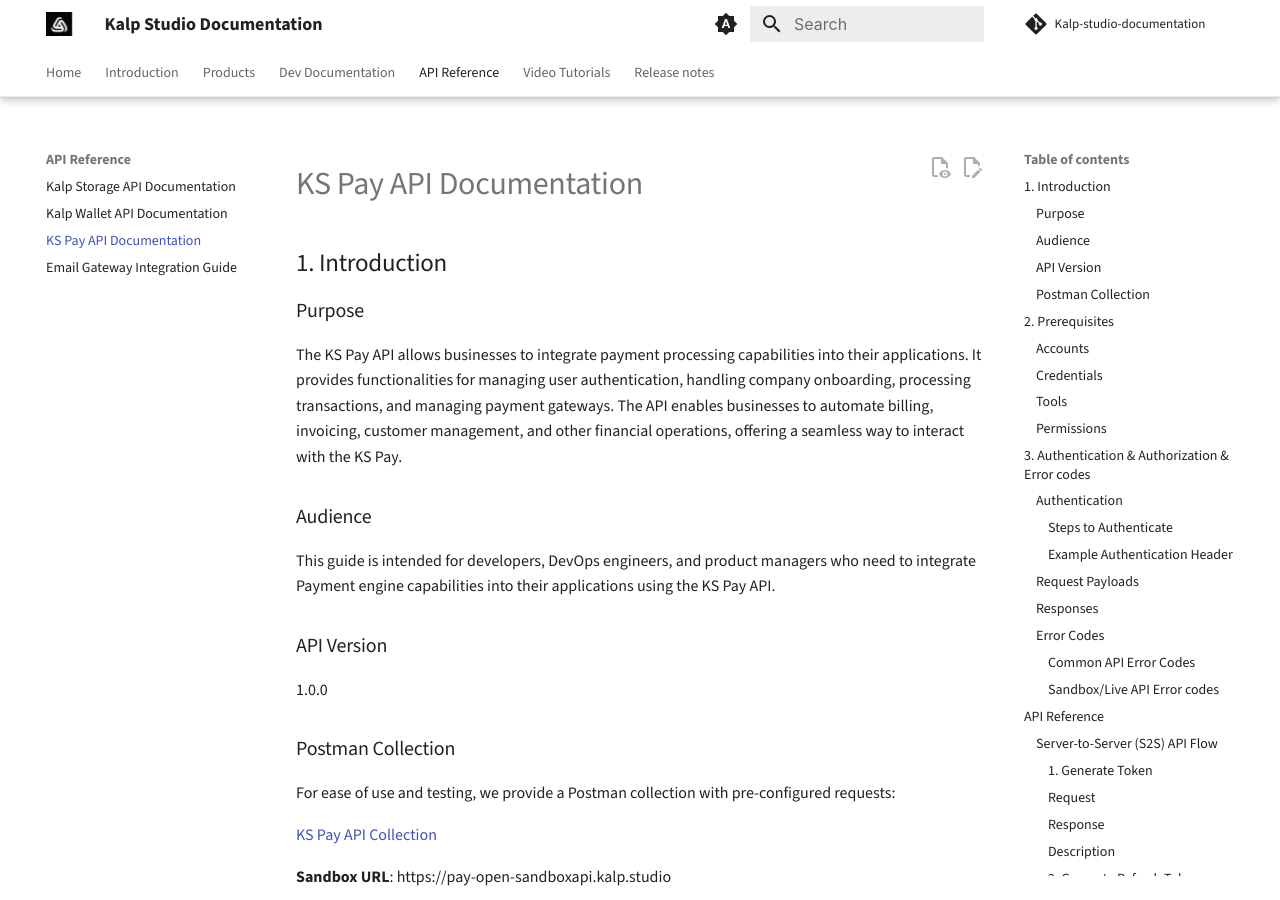
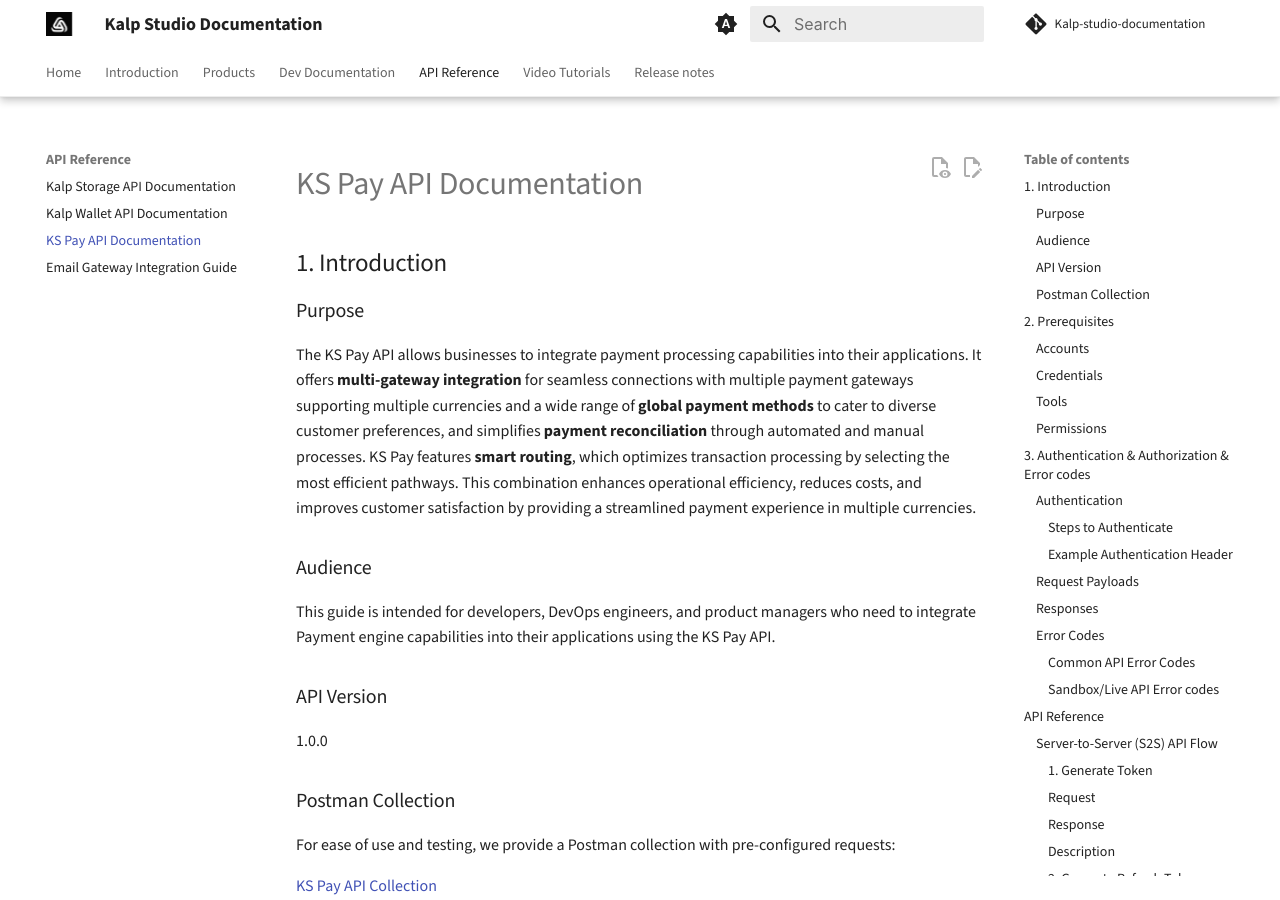
Before and after one commit to p2eengineering/kalp-studio-documentation, an MkDocs documentation site: the page built from docs/API-Reference/KS-Pay-API-Documentation.md, in a window 1280 px wide and 900 px high. Built offline with MkDocs 1.6.1 and Material for MkDocs 9.7.7, drawn with Linux system fonts in a browser that asks for light colours; some web fonts are replaced; comment, search, counter and statistics services are not loaded; old or Windows-style settings are respelled for this version of MkDocs.

Commit message:
KS PAY API DOC

```diff
--- a/docs/API-Reference/KS-Pay-API-Documentation.md
+++ b/docs/API-Reference/KS-Pay-API-Documentation.md
@@ -7,7 +7,8 @@
 
 ### Purpose
 
-The KS Pay API allows businesses to integrate payment processing capabilities into their applications. It provides functionalities for managing user authentication, handling company onboarding, processing transactions, and managing payment gateways. The API enables businesses to automate billing, invoicing, customer management, and other financial operations, offering a seamless way to interact with the KS Pay.
+The KS Pay API allows businesses to integrate payment processing capabilities into their applications. It offers  **multi-gateway integration**  for seamless connections with multiple payment gateways supporting multiple currencies and a wide range of  **global payment methods**  to cater to diverse customer preferences, and simplifies  **payment reconciliation**  through automated and manual processes. KS Pay features  **smart routing**, which optimizes transaction processing by selecting the most efficient pathways. This combination enhances operational efficiency, reduces costs, and improves customer satisfaction by providing a streamlined payment experience in multiple currencies.
+
 
 ### Audience
 
```
